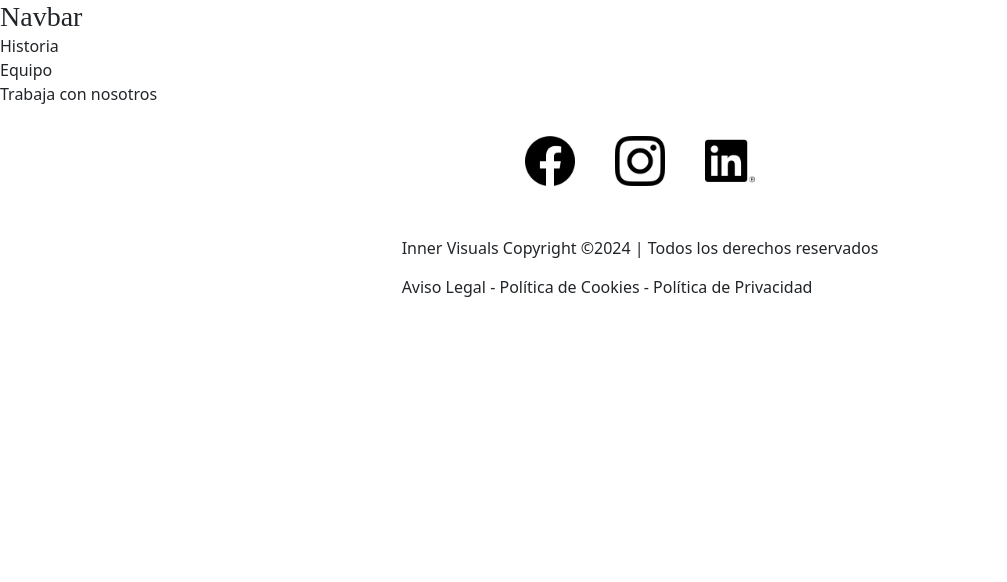
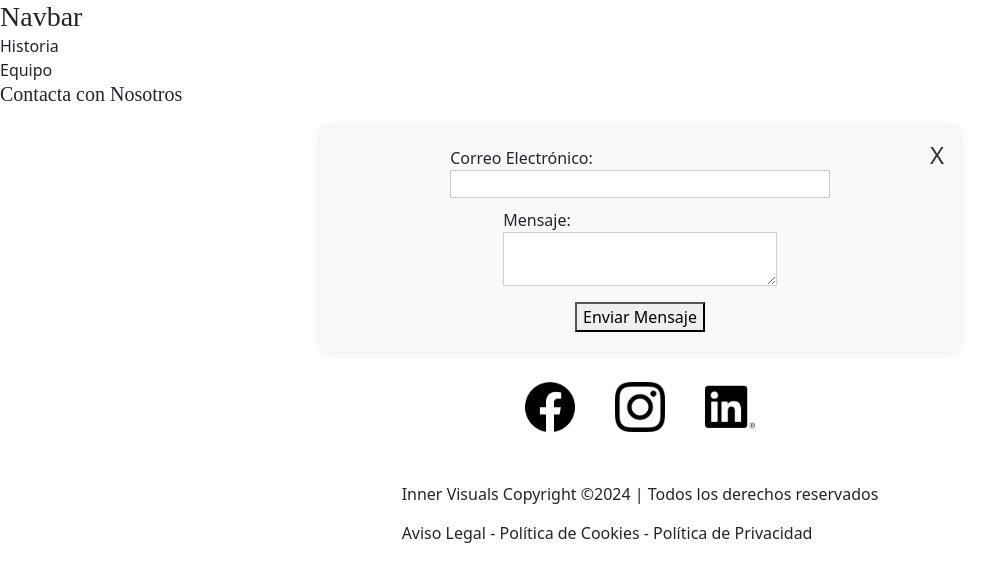
Before and after one commit to GabrielaRamos79/inner_visual_final_project, a React (Vite) app in the folder client/InnerVisual/: page /about in a window 1280 px wide. Shown: the top 582 px of the page, without its empty margins (0-1007 px from the left). Built offline with nearby package versions, Linux system fonts and the light colour scheme.

Commit message:
Message alert and go home

```diff
--- a/client/InnerVisual/src/components/jobs/Jobs.jsx
+++ b/client/InnerVisual/src/components/jobs/Jobs.jsx
@@ -1,11 +1,100 @@
-import './jobs.css'
+import React, { useState } from 'react';
+import './jobs.css';
 
-const Jobs = () => {
+  const Jobs = () => {
+  const [email, setEmail] = useState('');
+  const [emailTouched, setEmailTouched] = useState(false); // Nuevo estado para el campo de correo electrónico
+  const [message, setMessage] = useState('');
+  const [messageTouched, setMessageTouched] = useState(false); // Nuevo estado para el campo de mensaje
+  const [showAlert, setShowAlert] = useState(false);
+  const [missingFields, setMissingFields] = useState([]);
+
+
+  const handleSubmit = async (e) => {
+    e.preventDefault();
+
+  const emailRegex = /^\S+@\S+\.\S+$/;
+  const missing = [];
+
+    if (!emailRegex.test(email)) {
+      missing.push('Introduce email');
+      alert('Por favor, introduce un correo electrónico válido.');
+      return;
+    }
+
+    if (message.length < 5) {
+      setMissingFields(missing);
+      alert('El mensaje debe tener al menos 5 caracteres.');
+      return;
+    }
+
+    // Mostrar la alerta y limpiar los campos
+    setShowAlert(true);
+    setEmail('');
+    setMessage('');
+  };
+    const handleCloseAlert = () => {
+     setShowAlert(false);
+  };
+
+  const handleCloseForm = () => {
+    window.location.href = '/'; // Redirige a la página de inicio
+  };
+
+
+    // try {
+    //   // Aquí iría tu lógica para enviar el correo electrónico al administrador
+    //   console.log(`Correo electrónico enviado al administrador: admin@example.com`);
+    //   console.log(`Mensaje al administrador: ${message}`);
+    //   alert('Mensaje enviado al administrador');
+    // } catch (error) {
+    //   console.error('Error al enviar el correo electrónico:', error);
+    //   alert('Error al enviar el mensaje. Por favor, inténtalo de nuevo más tarde.');
+    // }
+
   return (
     <>
-    <p>Trabaja con nosotros</p>
+        <div className='jobs-container-about'>
+           <h2 className='titleJobs'>Contacta con Nosotros</h2>
+           <div className='jobs-section'>
+          <button onClick={handleCloseForm} className="close-form-button">X</button>
+
+              <form onSubmit={handleSubmit}>
+             <div>
+                    <label htmlFor="email">Correo Electrónico:</label>
+                    <input
+                        type="email"
+                        id="email"
+                        value={email}
+                        onChange={(e) => setEmail(e.target.value)}
+                        onBlur={() => setEmailTouched(true)} // Marcar como tocado cuando se pierde el foco
+                        required
+                        style={{ border: missingFields.includes('Introduce email') && emailTouched ? '2px solid red' : '1px solid #ccc' }} // Aplicar estilo de borde rojo si falta
+                      />
+                </div>
+                <div>
+                    <label htmlFor="message">Mensaje:</label>
+                    <textarea
+                        id="message"
+                        value={message}
+                        onChange={(e) => setMessage(e.target.value)}
+                        onBlur={() => setMessageTouched(true)} // Marcar como tocado cuando se pierde el foco
+                        required
+                        style={{ border: missingFields.includes('email') && emailTouched ? '2px solid red' : '1px solid #ccc' }} // Aplicar estilo de borde rojo si falta
+                        />
+                    </div>
+                <button type="submit" className="submit-button-contact">Enviar Mensaje</button>
+           </form>
+           </div>
+           {showAlert && (
+            <div className="alert">
+              <span className="close-btn" onClick={handleCloseAlert}>X</span>
+          <p>Mensaje enviado, nuestro administrador se pondrá en contacto con usted. Gracias por confiar en Inner Visuals.</p>
+        </div>
+      )}
+      </div>
     </>
-  )
-}
+  );
+};
 
-export default Jobs
+export default Jobs;
--- a/client/InnerVisual/src/components/jobs/jobs.css
+++ b/client/InnerVisual/src/components/jobs/jobs.css
@@ -0,0 +1,110 @@
+/* Estilos del formulario de contacto */
+
+.contact-form {
+    max-width: 225px;
+    margin: 0 auto;
+    padding: 20px;
+    background-color: #007bff;
+    border-radius: 20px;
+    box-shadow: 0 0 10px rgba(0, 0, 0, 0.1);
+    text-align: center;
+   }
+
+  .titleJobs {
+    margin: 0;
+    font-size: 20px;
+    white-space: nowrap;
+  }
+
+  .contact-form label {
+    display: block;
+    font-weight: bold;
+    margin-bottom: 5px;
+  }
+
+  .contact-form input[type="email"],
+  .contact-form textarea {
+    width: 100%;
+    padding: 8px;
+    margin-bottom: 10px;
+    border: 1px solid #ccc;
+    border-radius: 10px;
+  }
+
+  .contact-form textarea {
+    resize: vertical;
+    height: 50px;
+  }
+
+  .contact-form button[type="submit"] {
+    display: block;
+    width: 100%;
+    padding: 10px;
+    background-color: #007bff;
+    color: #fff;
+    border: none;
+    border-radius: 20px;
+    cursor: pointer;
+    font-size: 20px;
+  }
+
+  .contact-form button[type="submit"]:hover {
+    background-color: #0056b3;
+    transform: none;
+  }
+
+   /* Estilos para la sección del formulario */
+.jobs-section {
+      position: relative;
+  width: 50%;
+  margin: 0 auto;
+  background-color: #f9f9f9; /* Color de fondo para la sección */
+  padding: 20px; /* Espaciado interno para la sección */
+  border-radius: 10px; /* Bordes redondeados para la sección */
+  box-shadow: 0 0 10px rgba(0, 0, 0, 0.1); /* Sombra para la sección */
+  margin-top: 20px; /* Margen superior para separar la sección del contenido anterior */
+}
+
+.jobs-section form {
+  display: flex;
+  flex-direction: column;
+  align-items: center;
+  gap: 10px; /* Espacio entre los elementos del formulario */
+  justify-content: center;
+}
+
+.alert {
+  position: fixed;
+  top: 50%;
+  left: 50%;
+  transform: translate(-50%, -50%);
+  background-color: #007bff; /* #f8d7da;*/
+  border: 1px solid #f5c6cb;
+  border-radius: 5px;
+  padding: 10px 20px;
+  box-shadow: 0 0 10px rgba(0, 0, 0, 0.3);
+}
+
+.close-btn {
+  position: absolute;
+  top: 5px;
+  right: 5px;
+  cursor: pointer;
+  font-weight: bold;
+}
+
+
+.close-form-button {
+  position: absolute;
+  top: 10px;
+  right: 10px;
+  background: none;
+  border: none;
+  font-size: 24px;
+  cursor: pointer;
+  color: #333;
+}
+
+.close-form-button:hover {
+  color: blue;
+}
```
